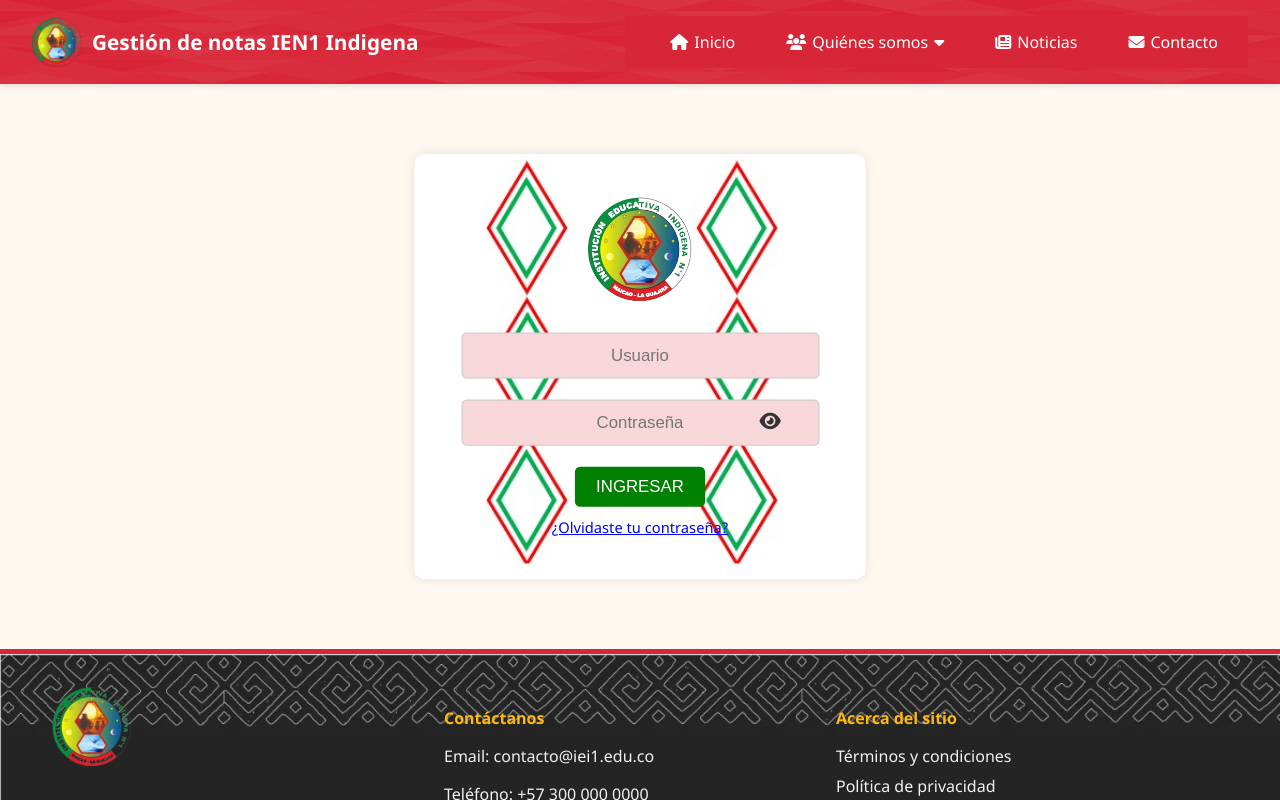
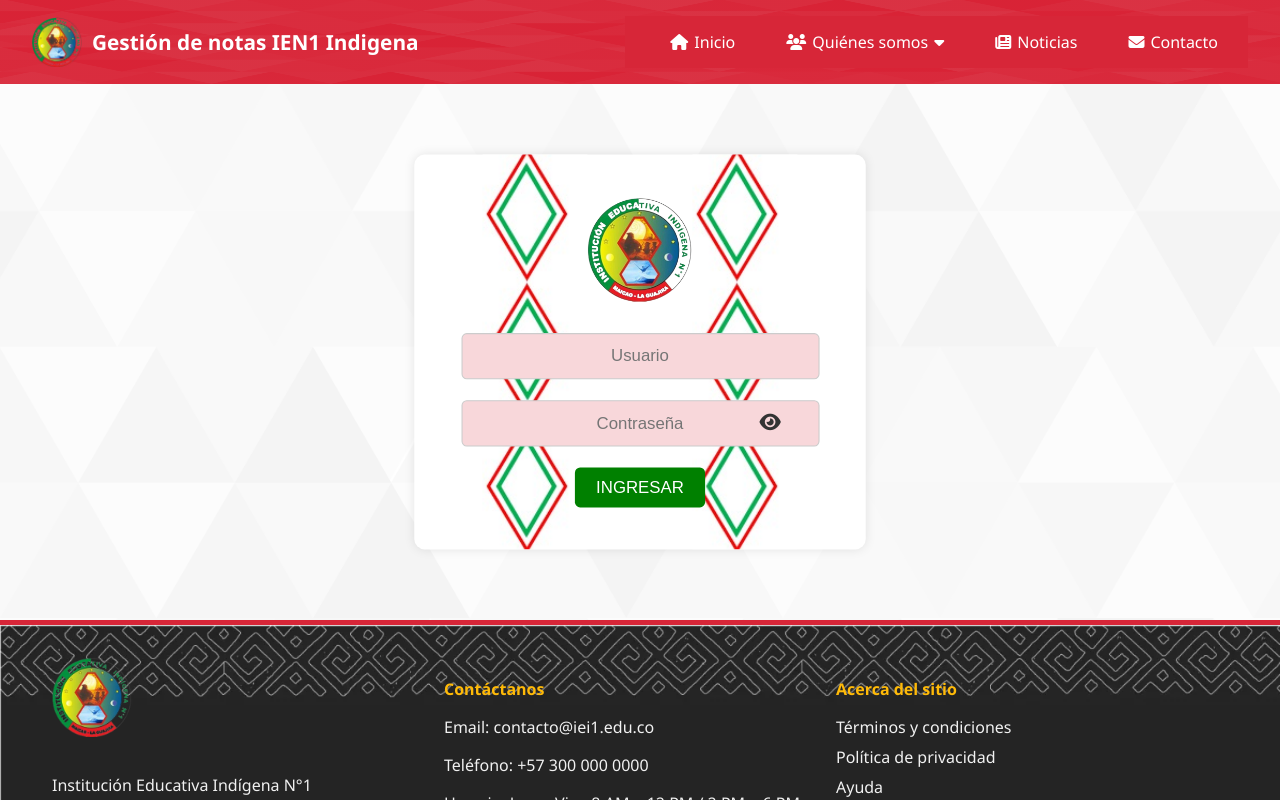
Before and after one commit to Janse-1/drf-vue, a Vue app in the folder institucion_frontend/institucion_frontend/: page /LoginView in a window 1280 px wide. Shown: the top 800 px of the page. Built offline with nearby package versions, Linux system fonts and the light colour scheme.

Commit message:
Cambio en el diseño del login

```diff
--- a/institucion_frontend/institucion_frontend/src/views/LoginView.vue
+++ b/institucion_frontend/institucion_frontend/src/views/LoginView.vue
@@ -1,6 +1,6 @@
 <template>
 <HeaderPublic />
-
+ <div class="login-container">
   <div class="login-box">
     <img src="@/assets/images/logo.png" alt="Logo IEI Wayuu" />
     <div class="decor-box">
@@ -33,11 +33,12 @@
       <p v-if="error" style="color: red; font-weight: bold;">{{ error }}</p>
 
       <button type="submit" class="button">INGRESAR</button>
-      <a class="forgot-password" href="#">¿Olvidaste tu contraseña?</a>
+      <!-- <a class="forgot-password" href="#">¿Olvidaste tu contraseña?</a> -->
     </form>
   </div>
 
   <FooterComponent />
+</div>
 </template>
 
 <script setup>
@@ -110,7 +111,16 @@ body {
   padding: 0;
   background-color: white;
 }
-
+.login-container {
+  min-height: 100vh;
+  background:
+    linear-gradient(rgba(255,255,255,0.7), rgba(255,255,255,0.7)),
+    url('@/assets/images/fondooo.png') no-repeat center center fixed;
+  background-size: cover;
+  display: flex;
+  flex-direction: column;
+  justify-content: space-between;
+}
 .login-box {
   background: white;
   padding: 40px;
@@ -123,6 +133,11 @@ body {
   overflow: hidden;
   transform: scale(1.05);
   text-align: center;
+}
+.login-box:hover {
+  transform: scale(1.07);
+  transition: transform 0.3s ease;
+  box-shadow: 0 4px 20px rgba(0, 0, 0, 0.2);
 }
 
 .login-box img {
--- a/institucion_frontend/institucion_frontend/src/views/MainView.vue
+++ b/institucion_frontend/institucion_frontend/src/views/MainView.vue
@@ -9,9 +9,9 @@
 
 
       <nav class="navbar-header">
-        <a href="#"><i class="fa-solid fa-house"></i> Inicio</a>
+        <a href="/"><i class="fa-solid fa-house"></i> Inicio</a>
         <a href="#"><i class="fa-solid fa-newspaper"></i> Noticias</a>
-        <a href="#"><i class="fa-solid fa-envelope"></i> Contacto</a>
+        <a href="/ContactoView"><i class="fa-solid fa-envelope"></i> Contacto</a>
         <button @click="cerrarSesion" class="logout-header">
           <i class="fa-solid fa-right-from-bracket"></i> Cerrar sesión
         </button>
```
